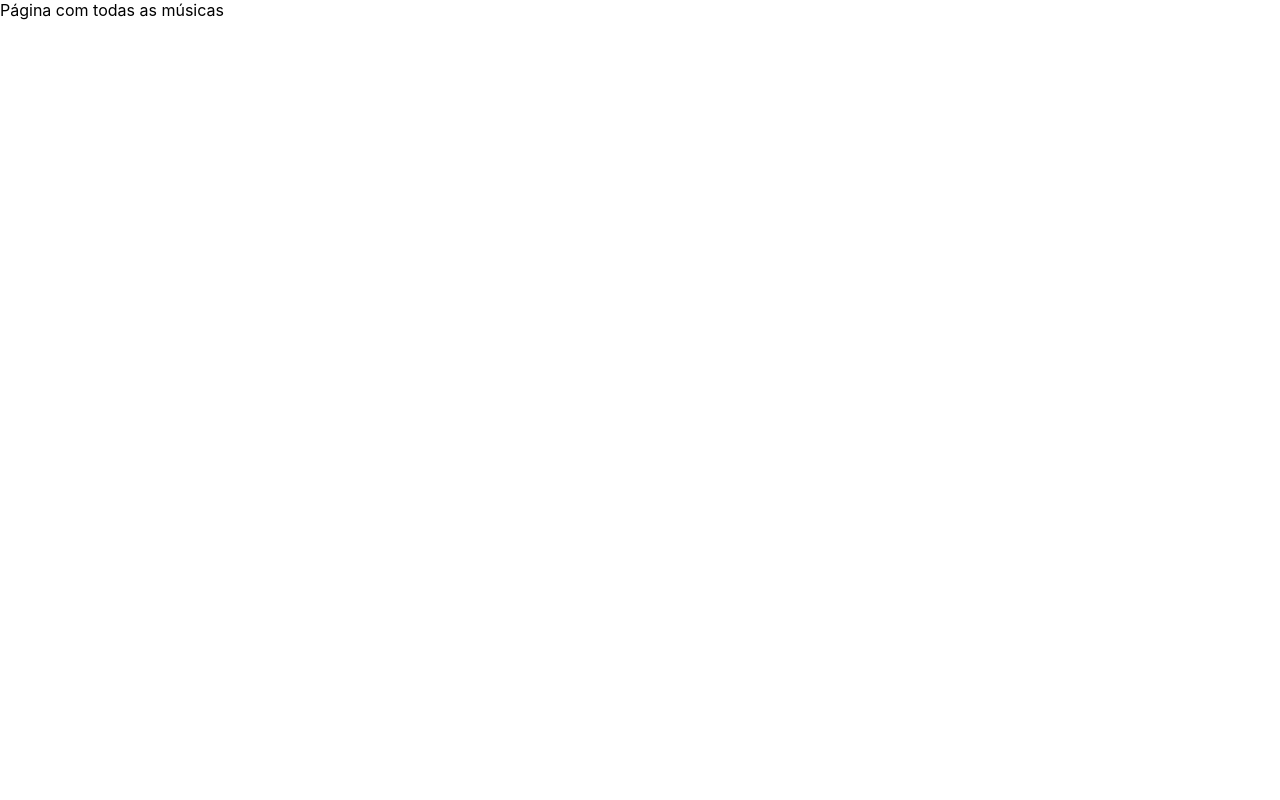
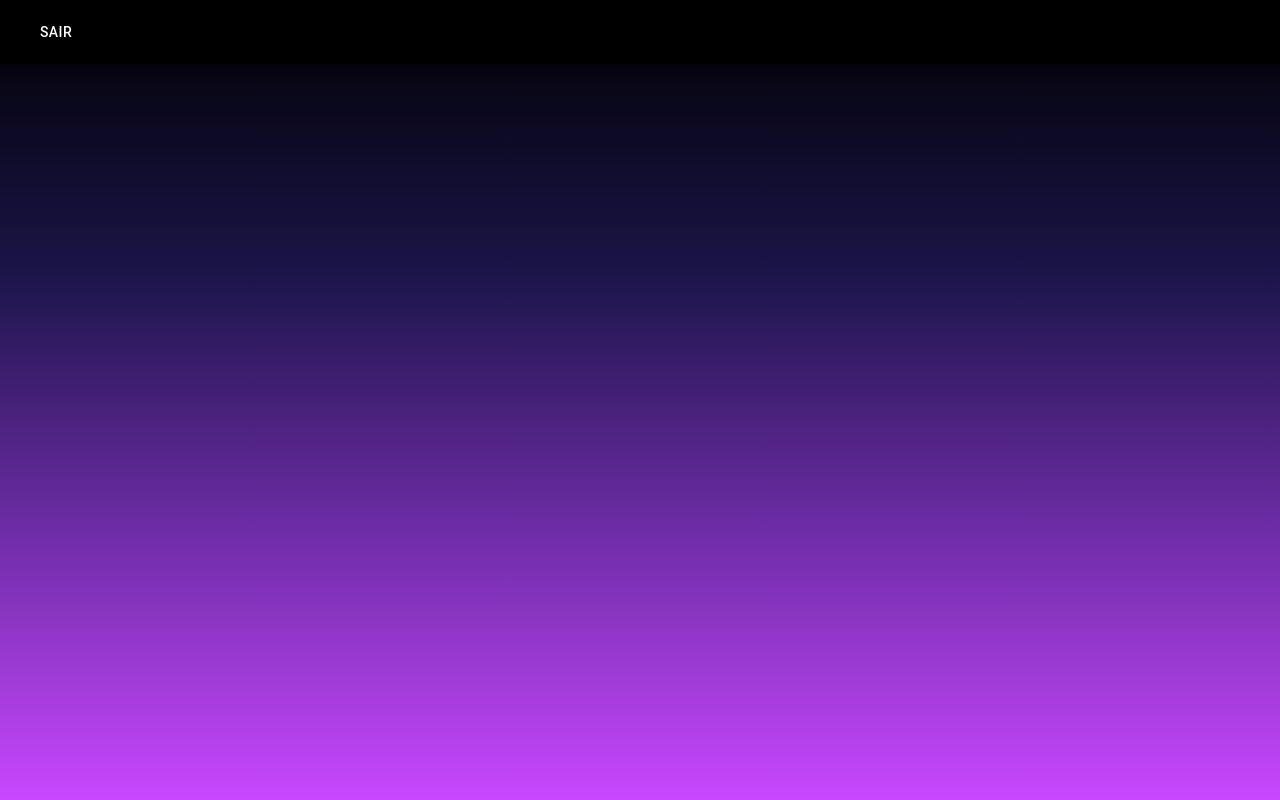
Before and after one commit to nyhvignoli/musicatchers-frontend, a React (Create React App) app: page /music in a window 1280 px wide. Built offline with nearby package versions, Linux system fonts and the light colour scheme; sample sign-in values are in the browser's storage.

Commit message:
Ajustes nos serviçoes de signup e login

```diff
--- a/src/components/CreateMusicForm/CreateMusicForm.js
+++ b/src/components/CreateMusicForm/CreateMusicForm.js
@@ -35,7 +35,7 @@ const CreateMusicForm = () => {
             title: form.title,
             author: form.author,
             file: form.file,
-            genre: genres,
+            genres,
             album: form.album
         };
 
--- a/src/components/NavBar/NavBar.js
+++ b/src/components/NavBar/NavBar.js
@@ -9,22 +9,24 @@ const NavBar = (props) => {
   const history = useHistory();
   const token = localStorage.getItem("token");
 
-  const handleLoginOrLogoutClick = () => {
+  const handleClick = () => {
     if (token) {
       localStorage.removeItem("token");
       goToLogin(history);
-    };
+    } else {
+      goToLogin(history);
+    }
   };
 
   return (
     <AppBar>
       <Toolbar>
-        <Button color="inherit">
-          Entrar
+        <Button
+          color="inherit"
+          onClick={handleClick}
+        >
+          {props.buttonText}
         </Button>
-        {/* <Button color="inherit" onClick={handleLoginOrLogoutClick}>
-          Sair
-        </Button> */}
       </Toolbar>
     </AppBar>
   );
--- a/src/hooks/useRedirectUser.js
+++ b/src/hooks/useRedirectUser.js
@@ -1,13 +1,13 @@
 import { useEffect } from 'react';
 import { useHistory } from 'react-router-dom';
-import { goToLogin } from '../router/coordinator';
+import { goToMusicFeed, goToLogin } from '../router/coordinator';
 
 const useRedirectUser = () => {
     const history = useHistory();
 
     useEffect(() => {
         const token = window.localStorage.getItem('token');
-        !token && goToLogin(history);
+        token ? goToMusicFeed(history) : goToLogin(history);
     },[history]);
 };
 
--- a/src/screens/HomeScreen/HomeScreen.js
+++ b/src/screens/HomeScreen/HomeScreen.js
@@ -5,9 +5,11 @@ import musiCatchersLogo from '../../assets/musicatchers-logo.png'
 import LoginForm from '../../components/LoginForm/LoginForm';
 import { useHistory } from 'react-router-dom';
 import { goToSignup } from '../../router/coordinator';
+import useRedirectUser from '../../hooks/useRedirectUser';
 
 const HomeScreen = () => {
 
+  useRedirectUser();
   const history = useHistory();
 
   return (
--- a/src/screens/MusicFeedScreen/MusicFeedScreen.js
+++ b/src/screens/MusicFeedScreen/MusicFeedScreen.js
@@ -1,4 +1,6 @@
 import React from 'react';
+import { MainContainer } from '../../global/styles';
+import NavBar from '../../components/NavBar/NavBar';
 import useRedirectUser from '../../hooks/useRedirectUser';
 
 const MusicFeedScreen = () => {
@@ -6,9 +8,12 @@ const MusicFeedScreen = () => {
   useRedirectUser();
 
   return (
-    <div>
+    <MainContainer>
+      <NavBar
+        buttonText={'Sair'}
+      />
       Página com todas as músicas
-    </div>
+    </MainContainer>
   );
 };
 
--- a/src/screens/SignupScreen/SignupScreen.js
+++ b/src/screens/SignupScreen/SignupScreen.js
@@ -8,7 +8,9 @@ const SignupScreen = () => {
 
   return (
     <MainContainer>
-      <NavBar />
+      <NavBar
+        buttonText={'Entrar'}
+      />
       <FlexBox>
         <SignupForm/>
       </FlexBox>
--- a/src/services/user.js
+++ b/src/services/user.js
@@ -5,19 +5,22 @@ import { goToMusicFeed } from '../router/coordinator';
 export const signup = (body, history) => {
     axios.post(`${BASE_URL}/user/signup`, body)
     .then(res => {
-        window.localStorage.setItem('token', res.data.token);
-        goToMusicFeed(history);
+        allowAccess(res.data.token, history);
     }).catch(error => {
-        console.log(error.response.data);
+        console.log(error.message || error.response.data);
     });
 };
 
 export const login = (body, history) => {
     axios.post(`${BASE_URL}/user/login`, body)
     .then(res => {
-        window.localStorage.setItem('token', res.data.token);
-        goToMusicFeed(history);
+        allowAccess(res.data.token, history);
     }).catch(error => {
-        console.log(error.response.data);
+        console.log(error.message || error.response.data);
     });
 };
+
+const allowAccess = (token, history) => {
+    window.localStorage.setItem('token', token);
+    goToMusicFeed(history);
+};
```
